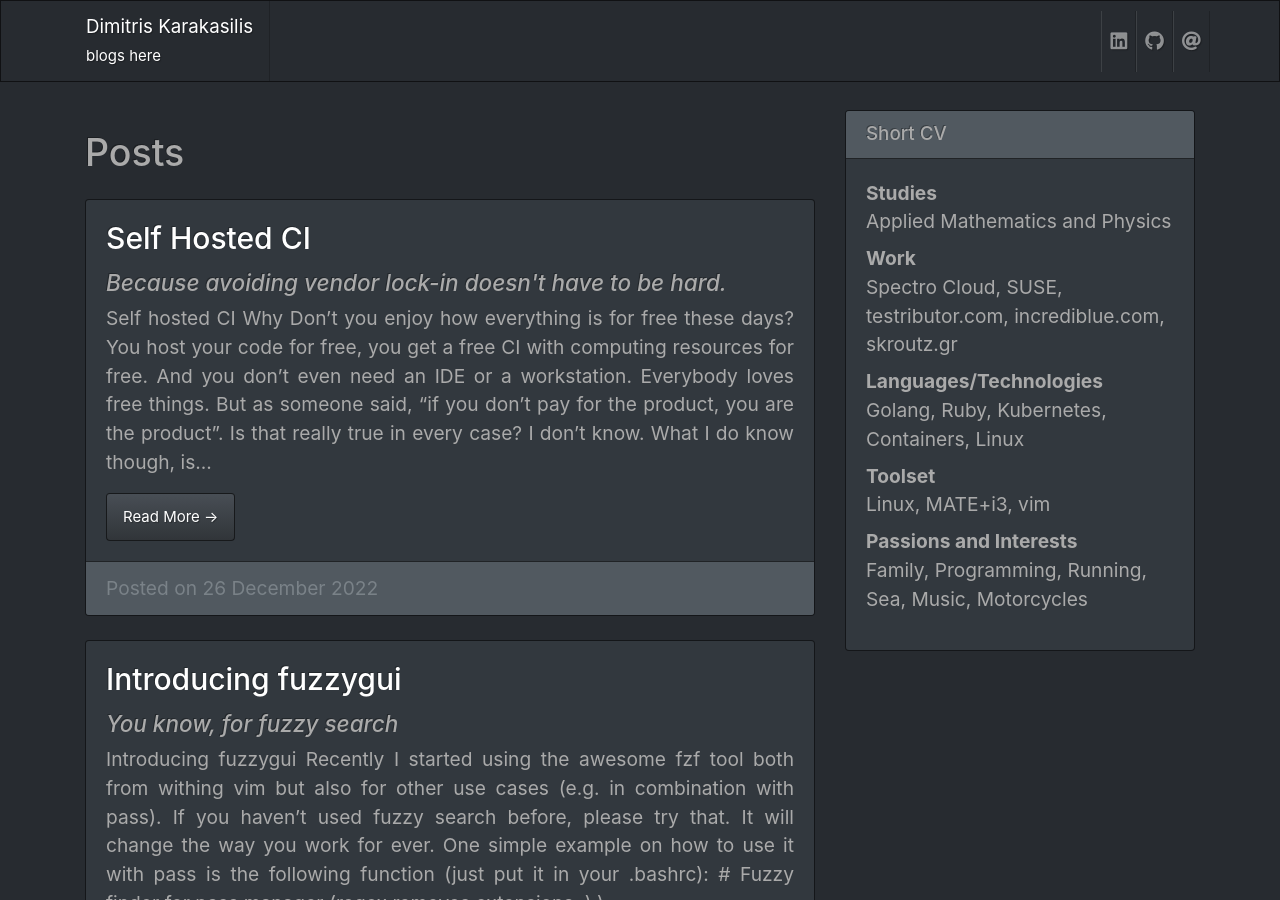
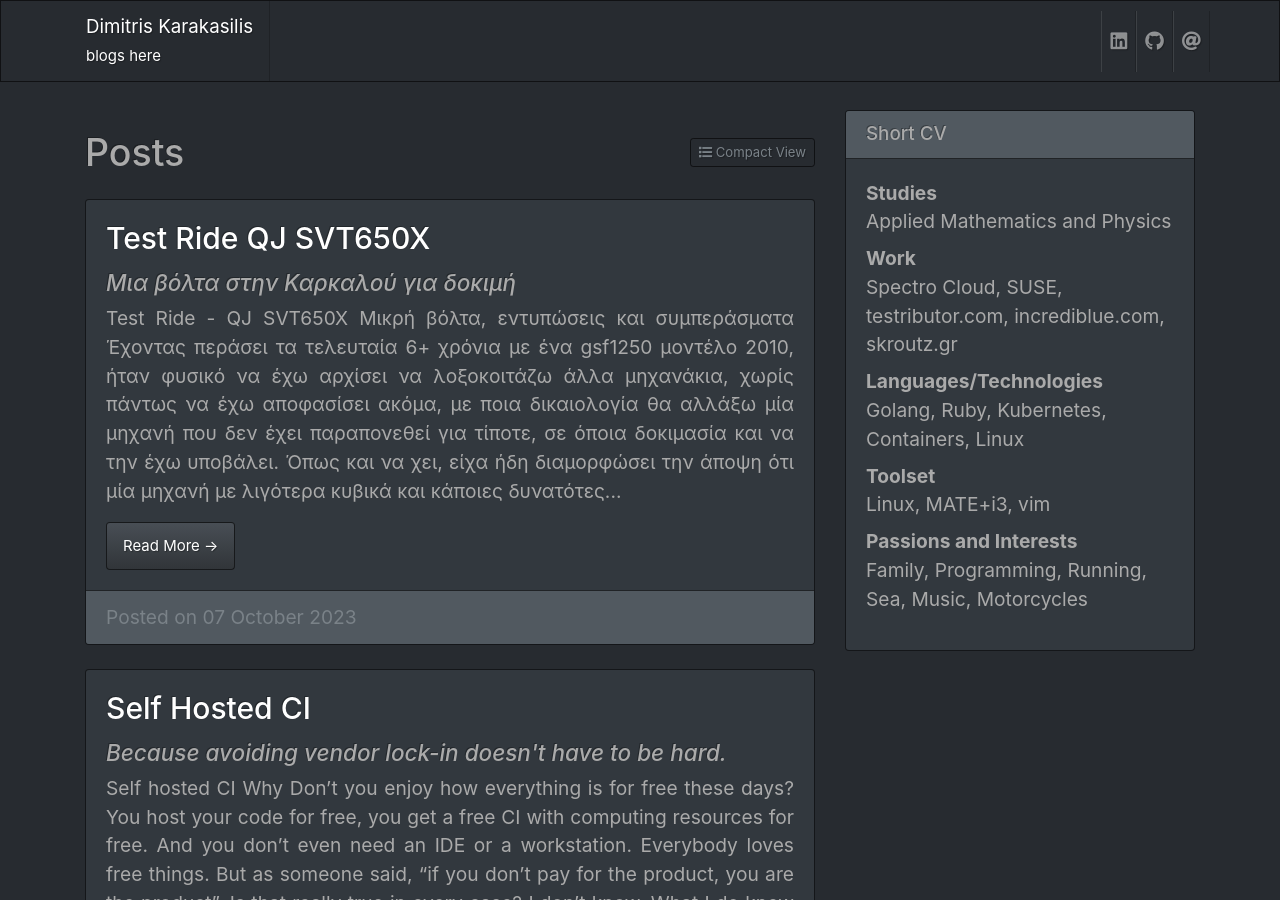
Before and after one commit to jimmykarily/myblog, a Jekyll site: the page built from index.html, in a window 1280 px wide and 900 px high. Built offline with Jekyll 4.4.1, drawn with Linux system fonts in a browser that asks for light colours; nearby versions of some CDN libraries; the list of posts is cut into pages by our own code; some of the changed text lies outside the part shown.

Commit message:
Add compact view
Signed-off-by: Dimitris Karakasilis <dimitris@karakasilis.me>

```diff
--- a/_posts/2023-10-07-qj-svt650x-review.markdown
+++ b/_posts/2023-10-07-qj-svt650x-review.markdown
@@ -4,7 +4,6 @@
 description: Μια βόλτα στην Καρκαλού για δοκιμή
 date:   2023-10-07
 tags: [moto, gr]
-hidden: true
 ---
 
 # Test Ride - QJ SVT650X
--- a/index.html
+++ b/index.html
@@ -5,7 +5,13 @@
 layout: default
 ---
 
-<h1 class="my-4">Posts</h1>
+<!-- Posts Header with View Toggle -->
+<div class="d-flex justify-content-between align-items-center my-4">
+  <h1 class="mb-0">Posts</h1>
+  <a href="{{ '/compact.html' | relative_url }}" class="btn btn-outline-secondary btn-sm">
+    <i class="fas fa-list"></i> Compact View
+  </a>
+</div>
 
 {% for post in paginator.posts %}
   <div class="card mb-4">
@@ -32,11 +38,11 @@
 <ul class="pagination justify-content-center mb-4">
   {% if paginator.previous_page %}
     <li class="page-item">
-      <a class="page-link" href="{{ paginator.previous_page_path | relative_url }}">&larr; Older</a>
+      <a class="page-link" href="{{ paginator.previous_page_path | relative_url }}">&larr; Newer</a>
     </li>
   {% else %}
     <li class="page-item disabled">
-      <a class="page-link" href="{{ paginator.previous_page_path | relative_url }}">&larr; Older</a>
+      <a class="page-link" href="#">&larr; Newer</a>
     </li>
   {% endif %}
 
@@ -54,11 +60,11 @@
 
   {% if paginator.next_page %}
     <li class="page-item">
-      <a class="page-link" href="{{ paginator.next_page_path | relative_url }}">Newer &rarr;</a>
+      <a class="page-link" href="{{ paginator.next_page_path | relative_url }}">Older &rarr;</a>
     </li>
   {% else %}
     <li class="page-item disabled">
-      <a class="page-link" href="{{ paginator.next_page_path | relative_url }}">Newer &rarr;</a>
+      <a class="page-link" href="#">Older &rarr;</a>
     </li>
   {% endif %}
 </ul>
```
Also changed, not shown: compact.html (added, +28 -0 lines).
